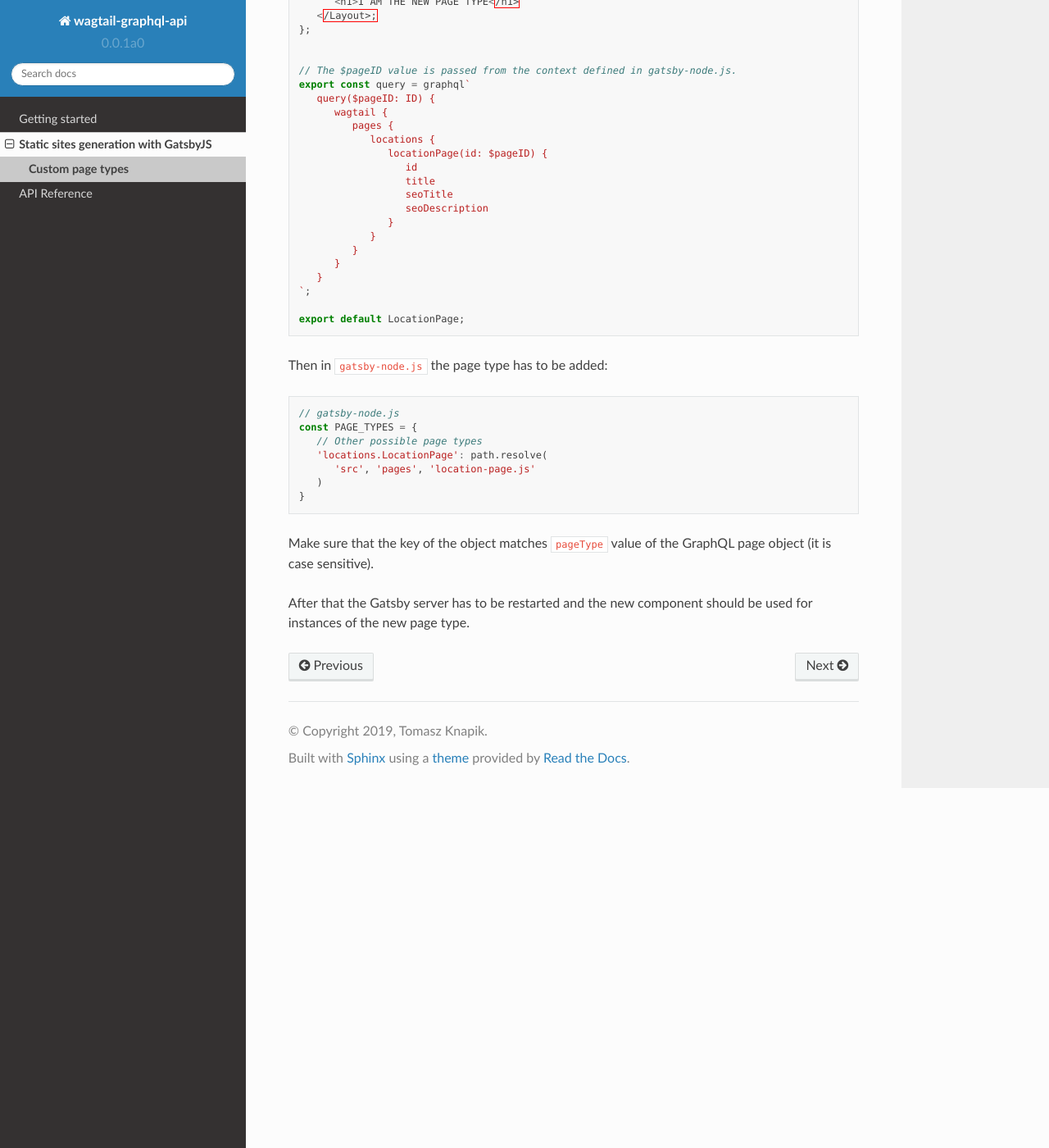
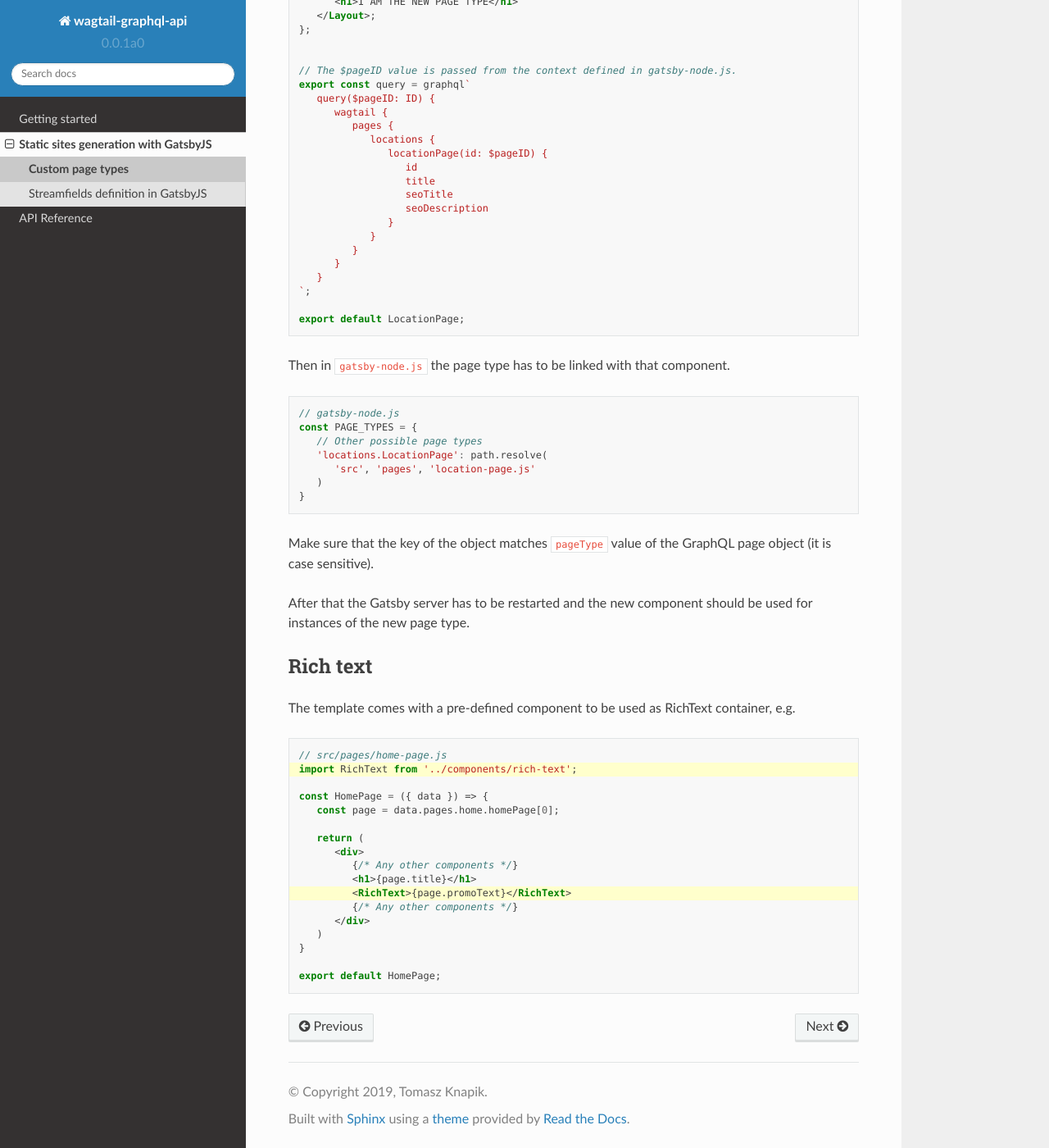
Before and after one commit to tm-kn/wagtail-graphql-api, a Sphinx documentation site: the page built from docs/static_sites_gatsbyjs/custom_page_types.rst, in a window 1280 px wide and 1400 px high, scrolled down 1591 px. Shown: the whole window at 82% size. Built offline with Sphinx 7.4.7 and the Read the Docs theme 2.0.0, drawn with Linux system fonts in a browser that asks for light colours.

Commit message:
Add GatsbyJS stream field doc

```diff
--- a/docs/static_sites_gatsbyjs/custom_page_types.rst
+++ b/docs/static_sites_gatsbyjs/custom_page_types.rst
@@ -65,7 +65,7 @@
 
 To define a custom type you need to create a new React component.
 
-.. code:: javascript
+.. code:: jsx
 
    // src/components/pages/location-page.js
    import React from 'react';
@@ -107,7 +107,7 @@
 
    export default LocationPage;
 
-Then in ``gatsby-node.js`` the page type has to be added:
+Then in ``gatsby-node.js`` the page type has to be linked with that component.
 
 .. code:: javascript
 
@@ -124,3 +124,30 @@
 
 After that the Gatsby server has to be restarted and the new component should
 be used for instances of the new page type.
+
+Rich text
+~~~~~~~~~
+
+The template comes with a pre-defined component to be used as RichText
+container, e.g.
+
+.. code-block:: jsx
+   :emphasize-lines: 2, 11
+
+   // src/pages/home-page.js
+   import RichText from '../components/rich-text';
+
+   const HomePage = ({ data }) => {
+      const page = data.pages.home.homePage[0];
+
+      return (
+         <div>
+            {/* Any other components */}
+            <h1>{page.title}</h1>
+            <RichText>{page.promoText}</RichText>
+            {/* Any other components */}
+         </div>
+      )
+   }
+
+   export default HomePage;
--- a/pyproject.toml
+++ b/pyproject.toml
@@ -25,5 +25,5 @@
 doc = [
     "Sphinx >= 2, <2.1",
     "sphinx-rtd-theme >= 0.4, <0.5",
-    "jsx-lexer >= 0.0.6, < 0.1"
+    "jsx-lexer >= 0.0.6, < 0.1",
 ]
```
Also changed, not shown: docs/static_sites_gatsbyjs/index.rst (+22 -0 lines), docs/static_sites_gatsbyjs/stream_fields.rst (added, +53 -0 lines).
